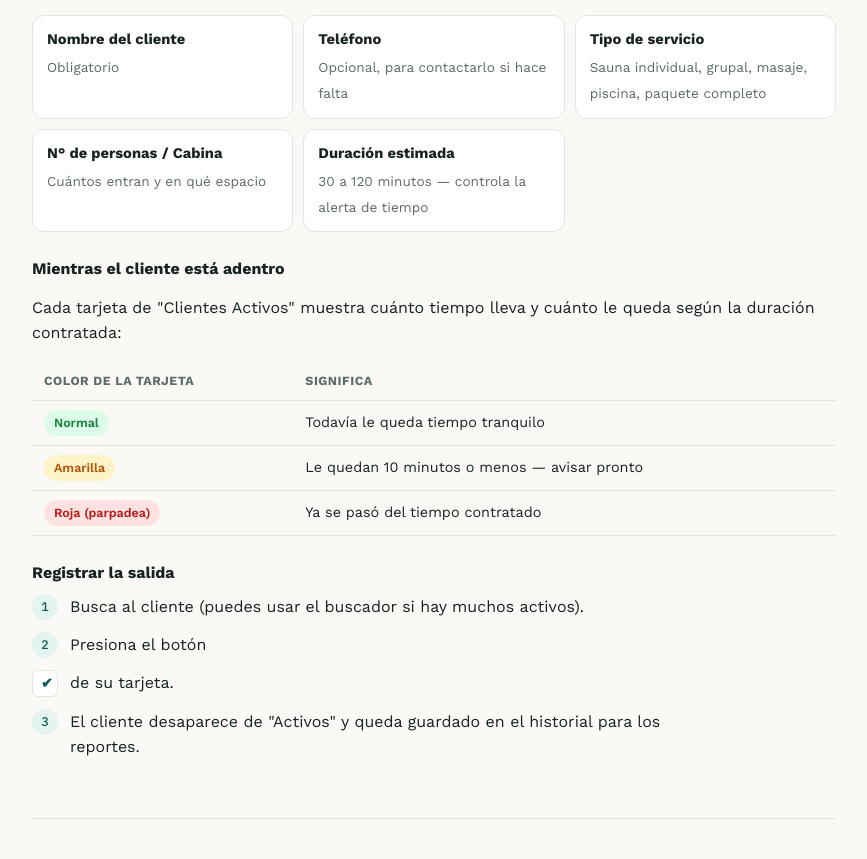
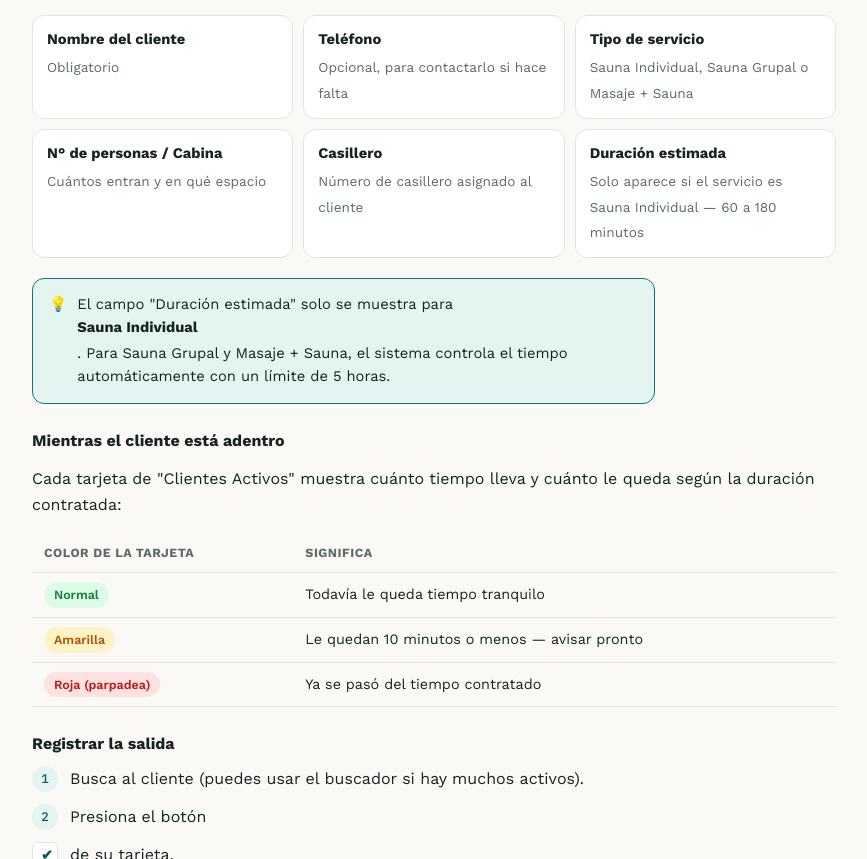
Before and after one commit to geximeto/Sauna--Illimani-app, a website: page backend/public/manual.html in a window 1280 px wide. Shown: the part 2634-3493 px from the top of the page, without its empty margins (360-1227 px from the left). Drawn offline with nearby package versions, Linux system fonts and the light colour scheme.

Commit message:
Actualizar manual con los nuevos campos del formulario de ingreso

```diff
--- a/backend/public/manual.html
+++ b/backend/public/manual.html
@@ -599,10 +599,16 @@
         <ul class="campo-lista">
           <li><span class="campo-nombre">Nombre del cliente</span><span class="campo-detalle">Obligatorio</span></li>
           <li><span class="campo-nombre">Teléfono</span><span class="campo-detalle">Opcional, para contactarlo si hace falta</span></li>
-          <li><span class="campo-nombre">Tipo de servicio</span><span class="campo-detalle">Sauna individual, grupal, masaje, piscina, paquete completo</span></li>
+          <li><span class="campo-nombre">Tipo de servicio</span><span class="campo-detalle">Sauna Individual, Sauna Grupal o Masaje + Sauna</span></li>
           <li><span class="campo-nombre">N° de personas / Cabina</span><span class="campo-detalle">Cuántos entran y en qué espacio</span></li>
-          <li><span class="campo-nombre">Duración estimada</span><span class="campo-detalle">30 a 120 minutos — controla la alerta de tiempo</span></li>
+          <li><span class="campo-nombre">Casillero</span><span class="campo-detalle">Número de casillero asignado al cliente</span></li>
+          <li><span class="campo-nombre">Duración estimada</span><span class="campo-detalle">Solo aparece si el servicio es Sauna Individual — 60 a 180 minutos</span></li>
         </ul>
+
+        <div class="nota">
+          <span>💡</span>
+          <div>El campo "Duración estimada" solo se muestra para <strong>Sauna Individual</strong>. Para Sauna Grupal y Masaje + Sauna, el sistema controla el tiempo automáticamente con un límite de 5 horas.</div>
+        </div>
 
         <h3 class="paso-titulo">Mientras el cliente está adentro</h3>
         <p>Cada tarjeta de "Clientes Activos" muestra cuánto tiempo lleva y cuánto le queda según la duración contratada:</p>
```
Also changed, not shown: manual.html (+8 -2 lines).
